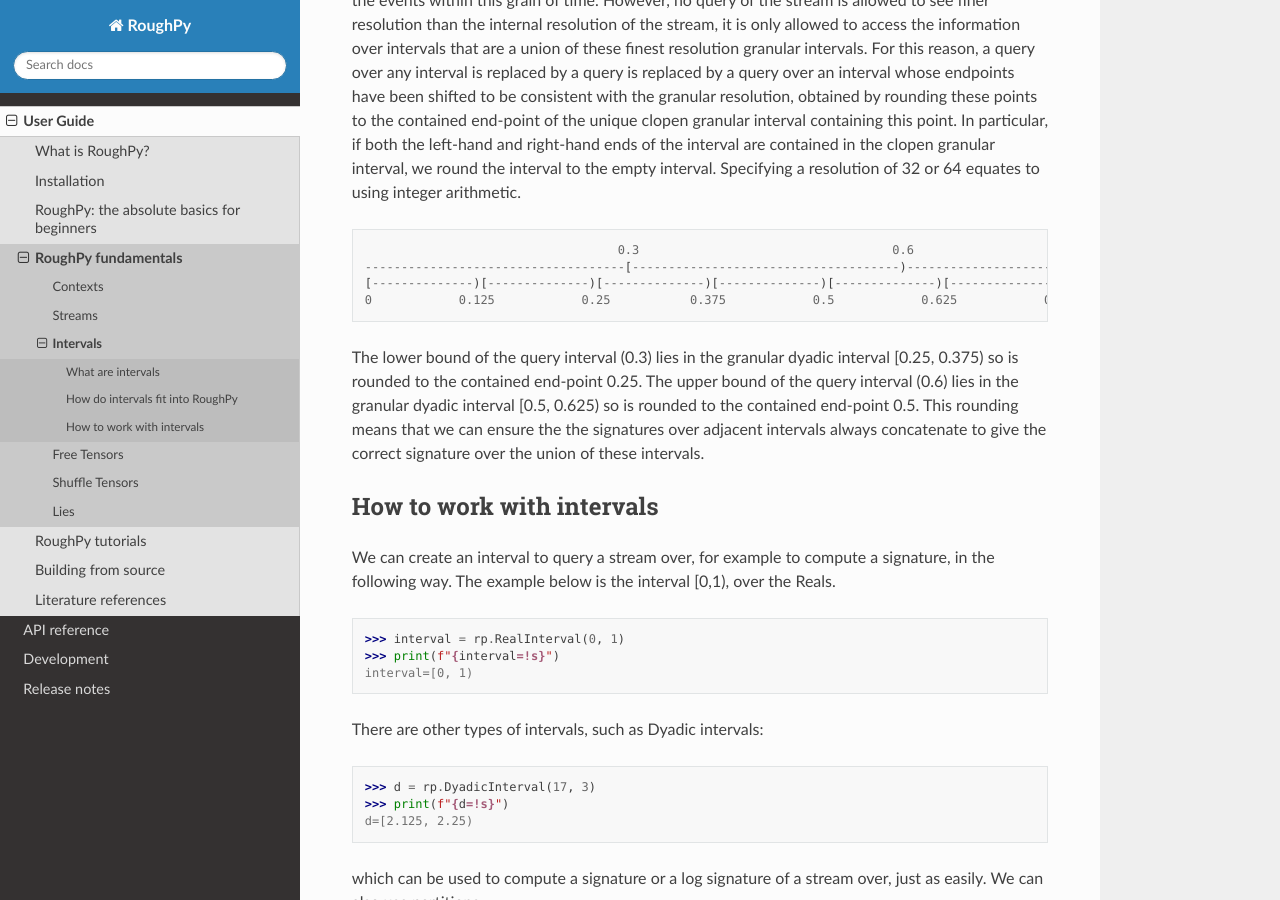
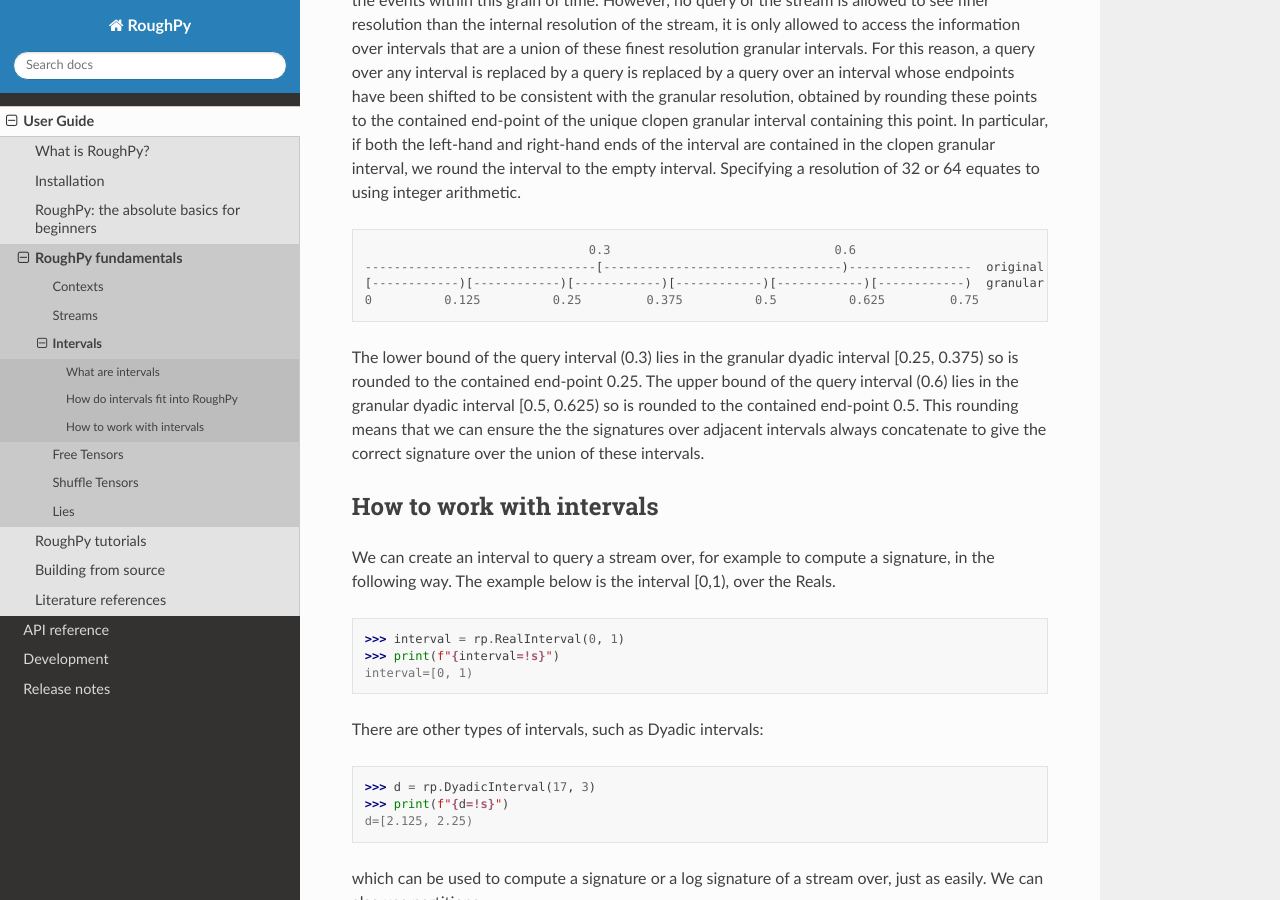
Before and after one commit to datasig-ac-uk/RoughPy, a Sphinx documentation site: the page built from docs/source/user/fundamentals.intervals.rst, in a window 1280 px wide and 900 px high, scrolled down 787 px. Built offline with Sphinx 7.4.7 and the Read the Docs theme 2.0.0, drawn with Linux system fonts in a browser that asks for light colours; pages that are not in the unit, such as notebooks, are missing from menus.

Commit message:
trim dyadic diagram

```diff
--- a/docs/source/user/fundamentals.intervals.rst
+++ b/docs/source/user/fundamentals.intervals.rst
@@ -32,10 +32,10 @@
 
 ::
 
-                                       0.3                                   0.6
-    ------------------------------------[-------------------------------------)---------------------     original interval
-    [--------------)[--------------)[--------------)[--------------)[--------------)[--------------)     granular dyadic dissection
-    0            0.125            0.25           0.375            0.5            0.625            0.75
+                                   0.3                               0.6
+    --------------------------------[---------------------------------)-----------------  original interval
+    [------------)[------------)[------------)[------------)[------------)[------------)  granular dyadic dissection
+    0          0.125          0.25         0.375          0.5          0.625         0.75
 
 The lower bound of the query interval (0.3) lies in the granular dyadic interval [0.25, 0.375) so is rounded to the contained end-point 0.25.
 The upper bound of the query interval (0.6) lies in the granular dyadic interval [0.5, 0.625) so is rounded to the contained end-point 0.5.
```
